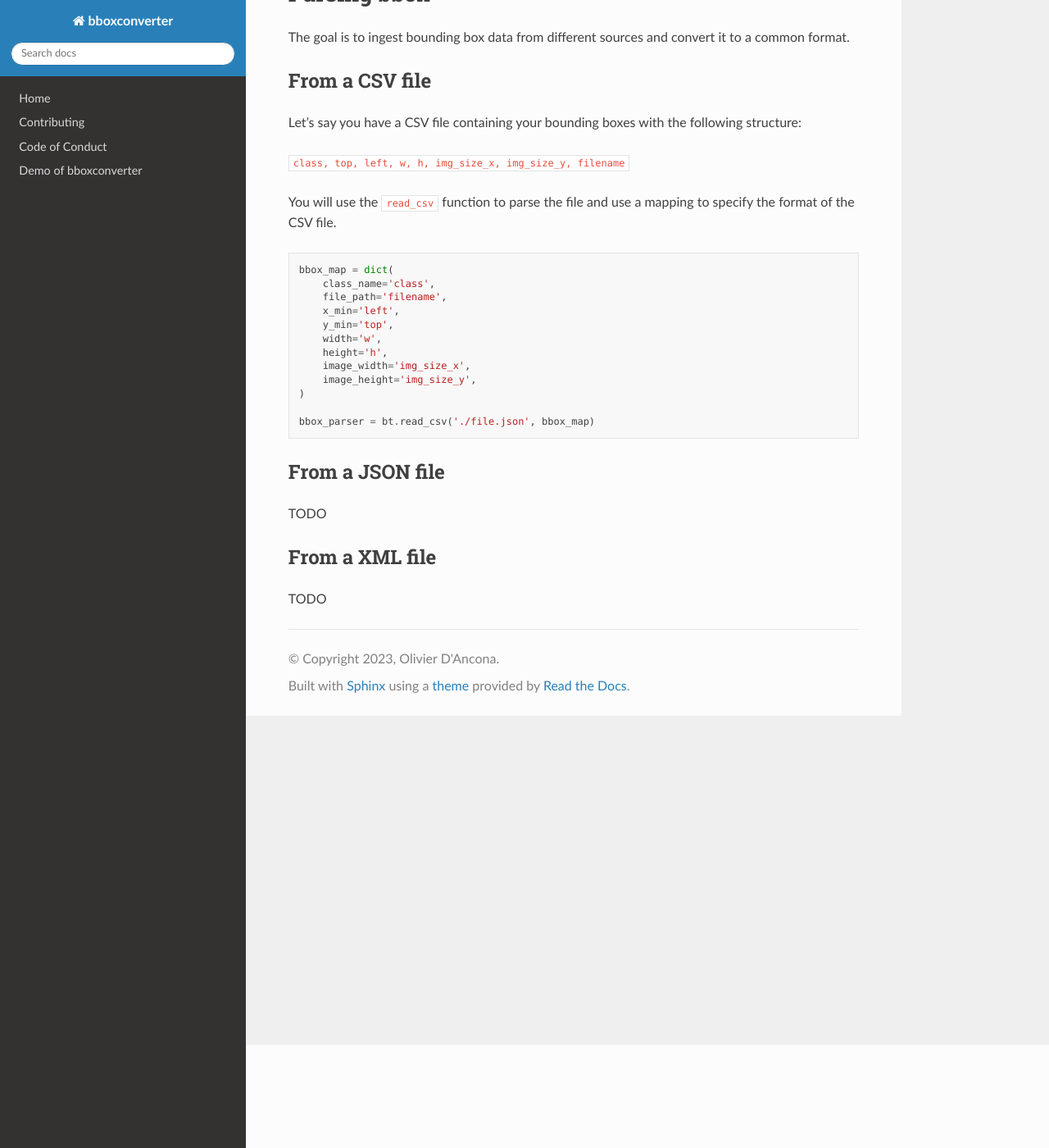
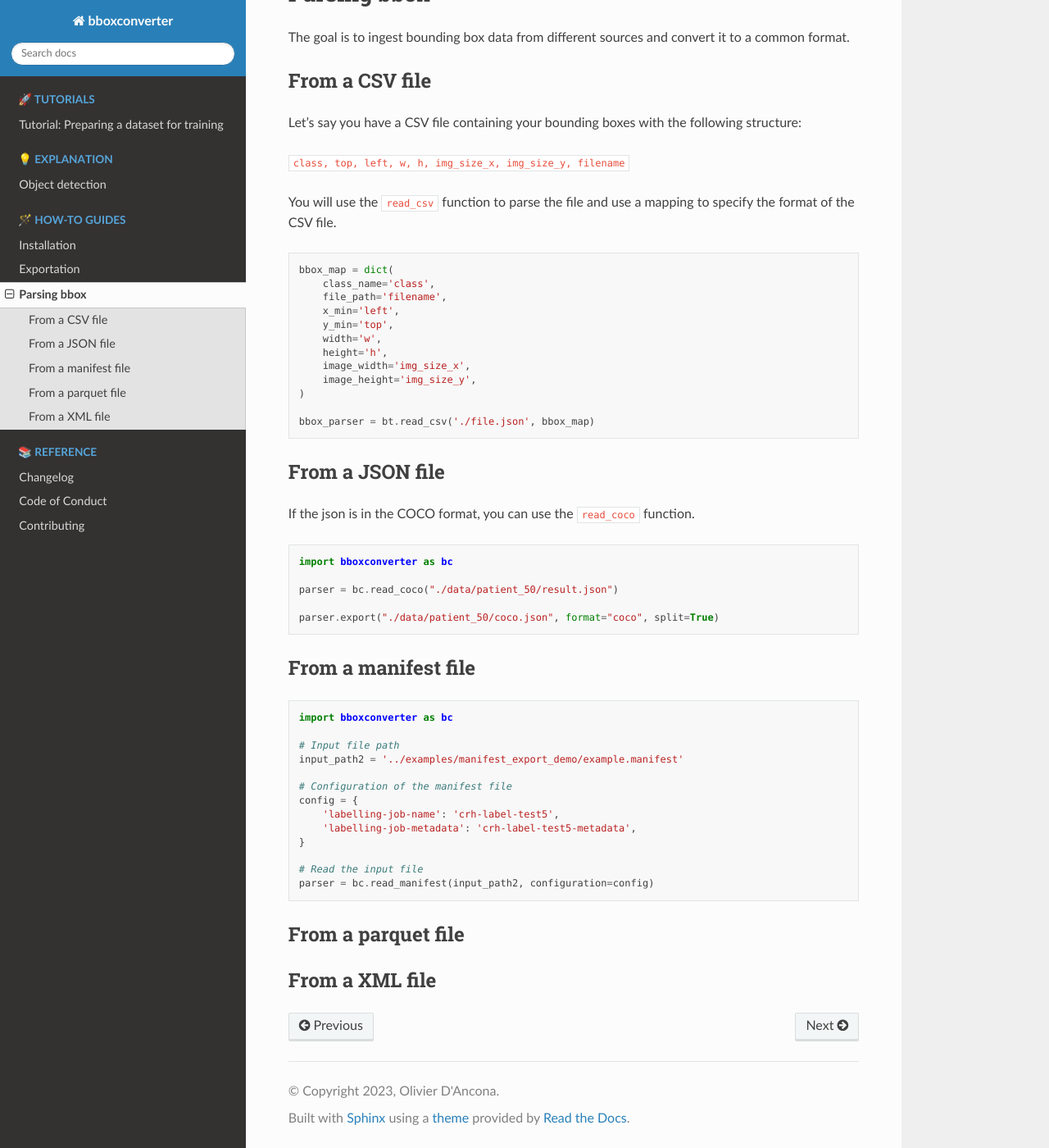
Before and after one commit to ODAncona/bboxconverter, a Sphinx documentation site: the page built from docs/guides/parse_bbox.md, in a window 1280 px wide and 1400 px high, scrolled down 126 px. Shown: the whole window at 82% size. Built offline with Sphinx 7.4.7 and the Read the Docs theme 2.0.0, drawn with Linux system fonts in a browser that asks for light colours; pages that are not in the unit, such as notebooks, are missing from menus.

Commit message:
READTHEDOC

````diff
--- /dev/null
+++ b/CHANGELOG.md
@@ -0,0 +1 @@
+# Changelog
--- a/docs/how_to_guide/installation.md
+++ b/docs/guides/installation.md
@@ -1,4 +1,4 @@
-# Install bboxconverter
+# Installation
 
 If you are interested in using the library in your environnement, you can install it in two different ways:
 
--- a/docs/how_to_guide/parse_bbox.md
+++ b/docs/guides/parse_bbox.md
@@ -27,8 +27,34 @@ bbox_parser = bt.read_csv('./file.json', bbox_map)
 
 ## From a JSON file
 
-TODO
+If the json is in the COCO format, you can use the `read_coco` function.
+
+```Python
+import bboxconverter as bc
+
+parser = bc.read_coco("./data/patient_50/result.json")
+
+parser.export("./data/patient_50/coco.json", format="coco", split=True)
+```
+
+## From a manifest file
+
+```Python
+import bboxconverter as bc
+
+# Input file path
+input_path2 = '../examples/manifest_export_demo/example.manifest'
+
+# Configuration of the manifest file
+config = {
+    'labelling-job-name': 'crh-label-test5',
+    'labelling-job-metadata': 'crh-label-test5-metadata',
+}
+
+# Read the input file
+parser = bc.read_manifest(input_path2, configuration=config)
+```
+
+## From a parquet file
 
 ## From a XML file
-
-TODO
````
Also changed, not shown: README.md (+3 -24 lines), docs/index.md (+30 -4 lines), docs/tutorials/prepare_dataset.md (+1 -1 lines), docs/guides/export_bbox.md (renamed from docs/how_to_guide/export_bbox.md), docs/reference/bbox.md (renamed from docs/api_reference/bbox.md), 1 other file.
